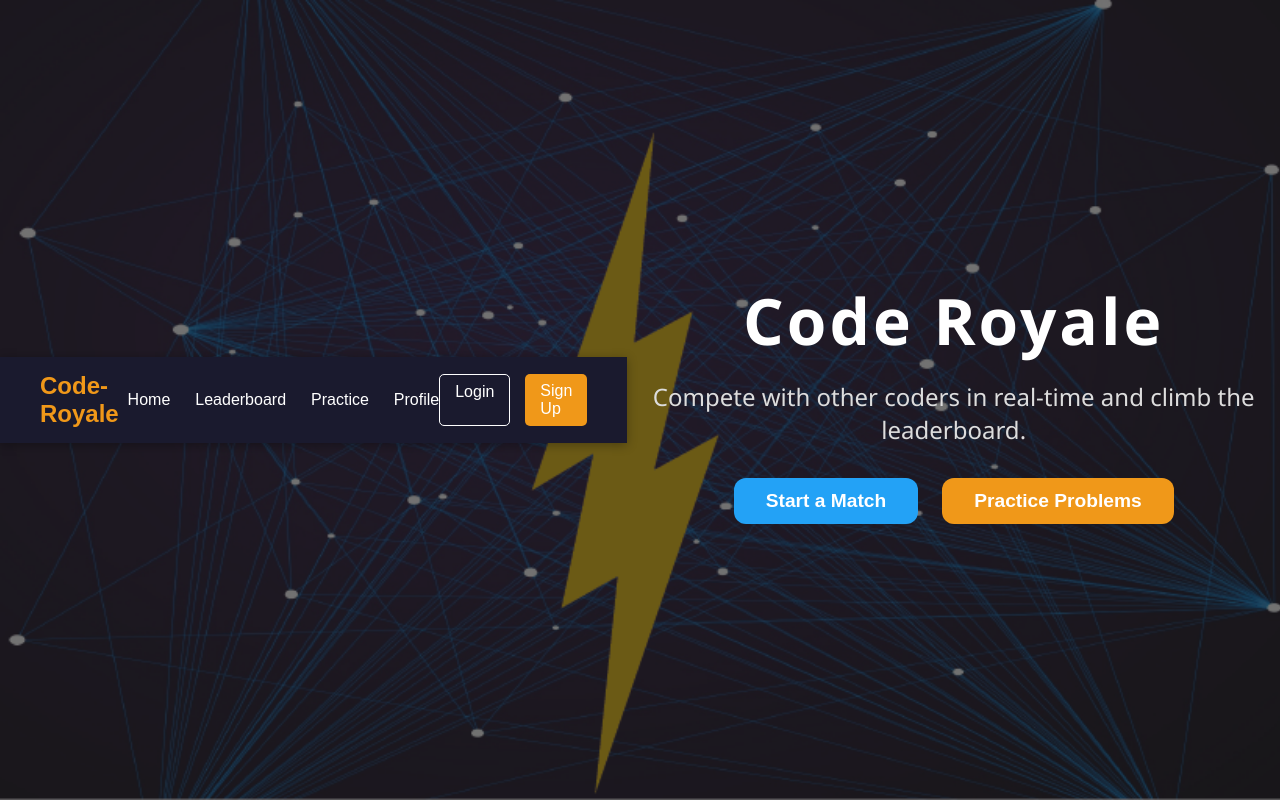
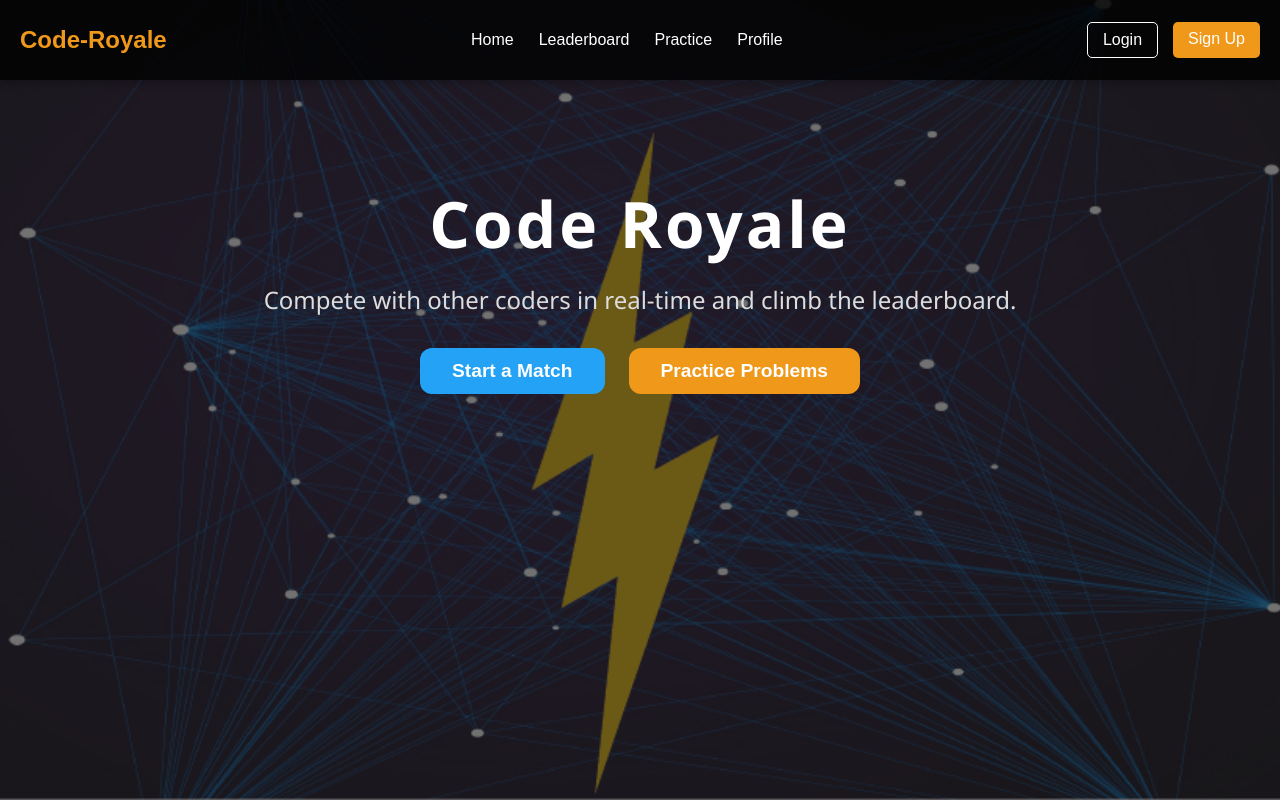
Before and after one commit to jtega149/Code-Royale, a React app in the folder frontend/: page / in a window 1280 px wide. Built offline with nearby package versions, Linux system fonts and the light colour scheme; the HTML template or start-up script is replaced by a standard one.

Commit message:
fixing homepage
-navbar fixes
-format changes

```diff
--- a/frontend/src/pages/Home.css
+++ b/frontend/src/pages/Home.css
@@ -11,14 +11,12 @@ html, body, #root {
   padding: 0;
 }
 
-/* Homepage container fills full viewport */
+/* Homepage container fills full viewport, stack Navbar and content */
 .homepage {
   width: 100vw;
-  height: 100%;
   min-height: 100vh;
   display: flex;
-  justify-content: center;
-  align-items: center;
+  flex-direction: column; /* Navbar on top, content below */
   position: relative;
   font-family: "Segoe UI", sans-serif;
   color: white;
@@ -35,13 +33,33 @@ html, body, #root {
   z-index: 1;
 }
 
-/* Content on top of overlay */
+/* Fixed Navbar at top */
+.fixed-navbar {
+  position: fixed;
+  top: 0;
+  left: 0;
+  width: 100%;
+  z-index: 5; /* above overlay and content */
+}
+
+/* Make sure Navbar has height and styling */
+.navbar {
+  height: 80px;
+  background-color: rgba(0, 0, 0, 0.8); /* semi-transparent */
+  display: flex;
+  align-items: center;
+  padding: 0 20px;
+}
+
+/* Content below Navbar */
 .content {
   position: relative;
   z-index: 2;
   text-align: center;
+  margin-top: 100px; /* space below Navbar */
 }
 
+/* Game title and tagline */
 .game-title {
   font-size: 4rem;
   font-weight: bold;
@@ -73,26 +91,22 @@ html, body, #root {
   transition: all 0.3s ease;
 }
 
-/* Start Match button */
-.start-match-btn,
+/* Start Match / Play button */
 .btn.play {
   background-color: #23a2f6;
   color: #fff;
 }
 
-.start-match-btn:hover,
 .btn.play:hover {
   background-color: #1845ad;
 }
 
 /* Practice / About button */
-.practice-btn,
 .btn.about {
   background-color: #f09819;
   color: #fff;
 }
 
-.practice-btn:hover,
 .btn.about:hover {
   background-color: #ff512f;
 }
--- a/frontend/src/pages/Home.jsx
+++ b/frontend/src/pages/Home.jsx
@@ -1,7 +1,7 @@
 import React from "react";
 import Navbar from "../components/Navbar";
 import "./Home.css";
-import background from "../Photos/HP_bkg.png"; // correct relative path
+import background from "../Photos/HP_bkg.png";
 
 export default function Home() {
   return (
@@ -14,7 +14,8 @@ export default function Home() {
         backgroundSize: "cover",
       }}
     >
-      <Navbar />
+      {/* Fixed Navbar */}
+      <Navbar className="fixed-navbar" />
 
       {/* Overlay */}
       <div className="overlay" />
```
